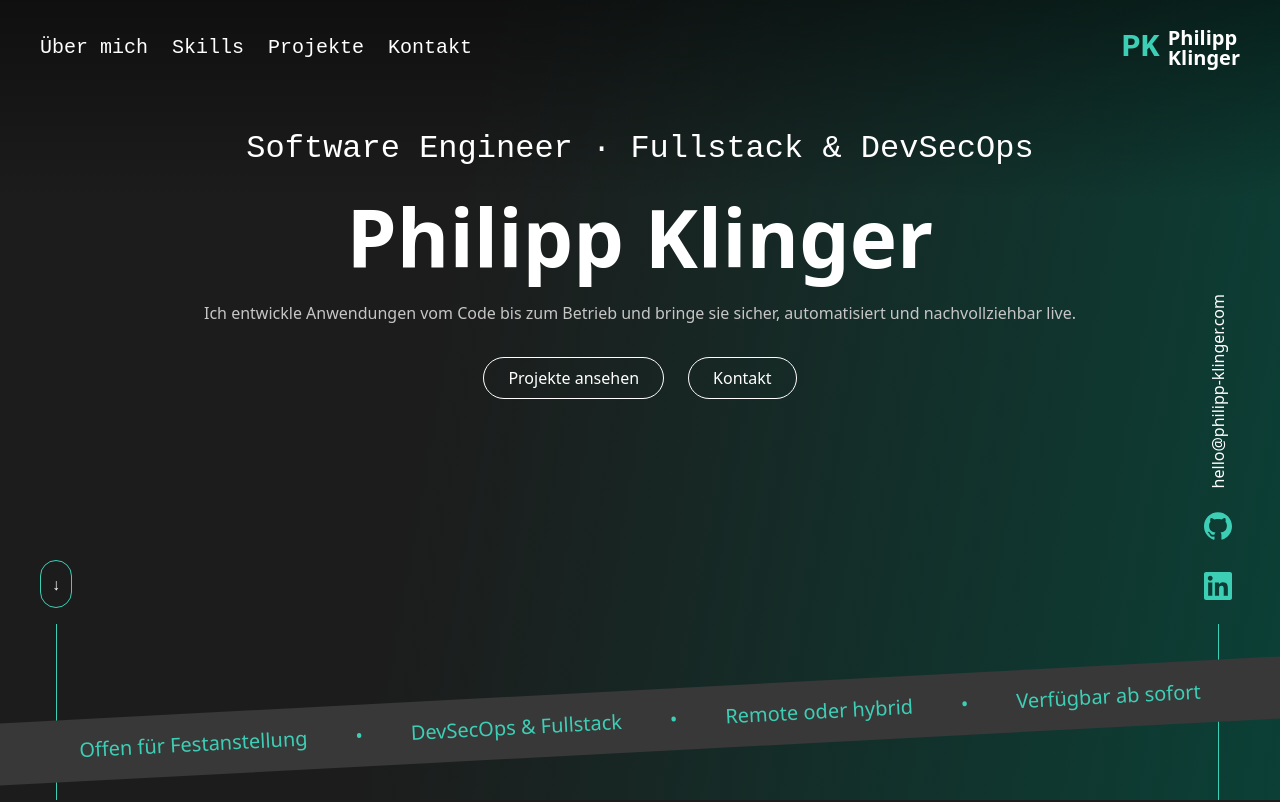
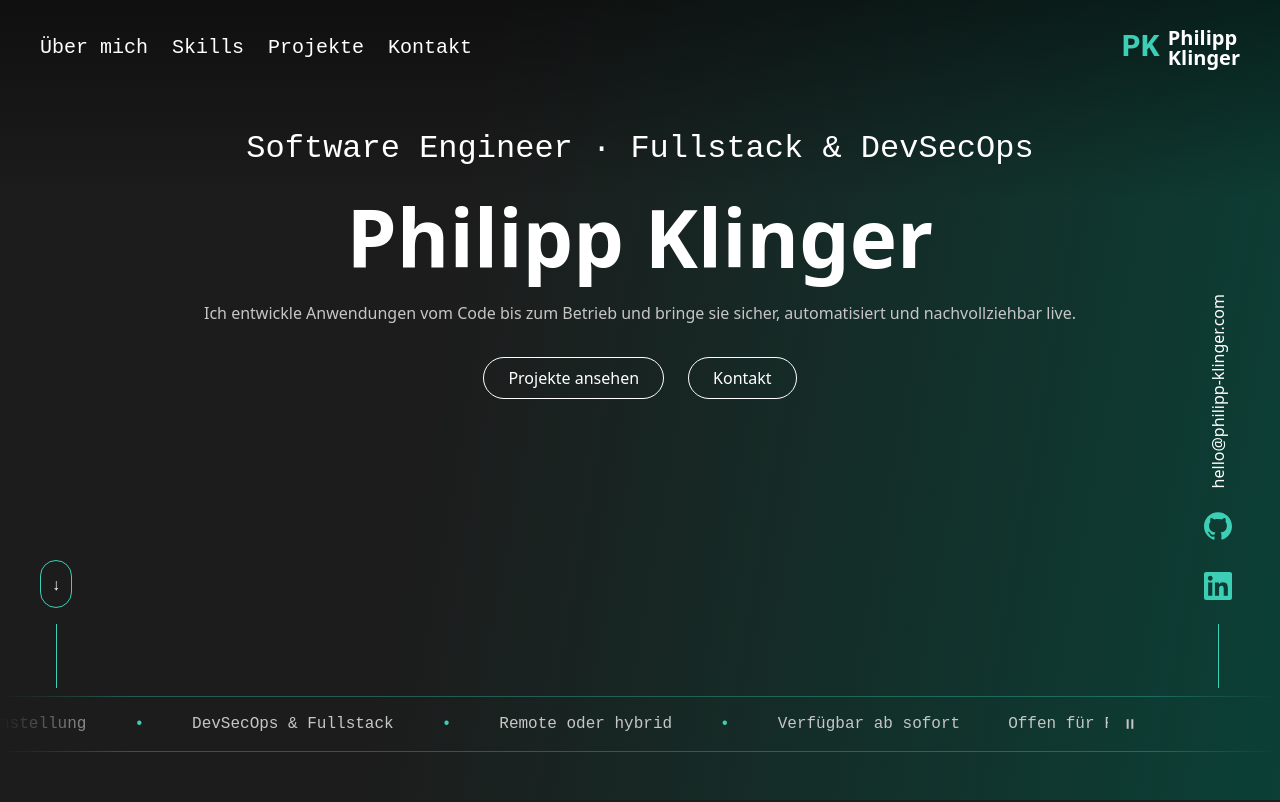
Before and after one commit to PhilippKlinger/philippklinger.com, an Angular app: page / in a window 1280 px wide. Shown: the top 802 px of the page. Built offline with nearby package versions, Linux system fonts and the light colour scheme; a web font is replaced by a local one.

Commit message:
feat(hero): add marquee band, page-wide cursor light and micro-interactions

```diff
--- a/src/app/app.html
+++ b/src/app/app.html
@@ -1,3 +1,5 @@
+<!-- Light that follows the cursor on every page (PK-22); CSS shows it only with hover and motion. -->
+<div class="cursor-light" data-cursor-light aria-hidden="true" [style.translate]="light()"></div>
 <a class="skip-link" href="#main" (click)="skipToContent($event, main)" i18n>Zum Inhalt springen</a>
 <app-header />
 <main #main id="main" tabindex="-1">
--- a/src/app/app.ts
+++ b/src/app/app.ts
@@ -1,4 +1,4 @@
-import { Component } from '@angular/core';
+import { Component, signal } from '@angular/core';
 import { RouterOutlet } from '@angular/router';
 import { Footer } from './layout/footer/footer';
 import { Header } from './layout/header/header';
@@ -8,11 +8,26 @@ import { Header } from './layout/header/header';
   selector: 'app-root',
   styleUrl: './app.scss',
   templateUrl: './app.html',
+  host: { '(window:pointermove)': 'moveLight($event)' },
 })
 export class App {
+  /** Viewport position of the cursor light; null keeps the resting place from the stylesheet. */
+  protected readonly light = signal<string | null>(null);
+  private frame = 0;
+
   // A plain "#main" link would navigate to "/#main" because of <base href="/">.
   protected skipToContent(event: Event, main: HTMLElement): void {
     event.preventDefault();
     main.focus();
   }
+
+  // One update per frame at most: pointermove fires far more often than the screen paints.
+  protected moveLight(event: PointerEvent): void {
+    if (event.pointerType !== 'mouse' || this.frame) return;
+    const { clientX, clientY } = event;
+    this.frame = requestAnimationFrame(() => {
+      this.frame = 0;
+      this.light.set(`${clientX}px ${clientY}px`);
+    });
+  }
 }
--- /dev/null
+++ b/src/app/pages/home/hero/band/band.html
@@ -0,0 +1,31 @@
+<!-- Read once; the moving copies below are decoration (PK-21). -->
+<ul class="visually-hidden">
+  @for (item of availability; track item) {
+    <li>{{ item }}</li>
+  }
+</ul>
+<div class="band-track" aria-hidden="true">
+  @for (copy of copies; track copy) {
+    <ul class="band-items">
+      @for (item of availability; track item) {
+        <li>{{ item }}</li>
+      }
+    </ul>
+  }
+</div>
+<button
+  type="button"
+  class="band-pause"
+  [attr.aria-pressed]="paused()"
+  (click)="togglePause()"
+  i18n-aria-label
+  aria-label="Laufband anhalten"
+>
+  <svg viewBox="0 0 24 24" aria-hidden="true">
+    @if (paused()) {
+      <path d="M8 5v14l11-7z" />
+    } @else {
+      <path d="M7 5h3v14H7zm7 0h3v14h-3z" />
+    }
+  </svg>
+</button>
--- /dev/null
+++ b/src/app/pages/home/hero/band/band.scss
@@ -0,0 +1,99 @@
+@use 'breakpoints' as bp;
+
+// Availability as a slow marquee from right to left (PK-21, Grill 2026-11-04):
+// no background block, hairlines above and below, soft edges. It pauses on hover,
+// on focus and with the button (WCAG 2.2.2); with reduced motion it stands still.
+// The host is the band itself, positioned by the hero.
+:host {
+  position: absolute;
+  bottom: var(--band-bottom);
+  left: 0;
+  display: flex;
+  align-items: center;
+  width: 100%;
+  // Fixed height set by the hero, which keeps its side lines clear of the band.
+  height: var(--band-height);
+  border-block: var(--border-width) solid color-mix(in srgb, var(--color-accent) 35%, transparent);
+  // Mask colours only carry opacity, they are not part of the palette.
+  mask-image: linear-gradient(90deg, transparent, #000 10%, #000 90%, transparent);
+}
+
+.band-track {
+  display: flex;
+  flex: 1;
+  min-width: 0;
+  overflow: hidden;
+}
+
+.band-items {
+  display: flex;
+  flex-shrink: 0;
+  gap: var(--space-xl);
+  margin: 0;
+  padding: 0 var(--space-xl) 0 0;
+  list-style: none;
+  font-family: var(--font-code);
+  font-size: var(--text-sm);
+  white-space: nowrap;
+  color: var(--color-text-muted);
+
+  li + li::before {
+    content: '•';
+    margin-right: var(--space-xl);
+    color: var(--color-accent);
+  }
+
+  @media (prefers-reduced-motion: no-preference) {
+    animation: marquee 40s linear infinite;
+  }
+}
+
+@keyframes marquee {
+  to {
+    translate: -100% 0;
+  }
+}
+
+:host(:hover),
+:host(:focus-within),
+:host(.paused) {
+  .band-items {
+    animation-play-state: paused;
+  }
+}
+
+// Very subtle, but a full 2.75rem target; inside the fade so it stays readable.
+.band-pause {
+  display: grid;
+  flex-shrink: 0;
+  place-items: center;
+  width: 2.75rem;
+  height: 2.75rem;
+  margin-right: 10%;
+  padding: 0;
+  border: 0;
+  background: none;
+  color: var(--color-text-muted);
+  cursor: pointer;
+
+  svg {
+    width: 1rem;
+    height: 1rem;
+    fill: currentColor;
+  }
+
+  &:hover,
+  &:focus-visible {
+    color: var(--color-accent);
+  }
+
+  @media (prefers-reduced-motion: reduce) {
+    display: none;
+  }
+}
+
+@include bp.from(tablet) {
+  .band-items {
+    font-size: var(--text-base);
+  }
+}
--- /dev/null
+++ b/src/app/pages/home/hero/band/band.ts
@@ -0,0 +1,20 @@
+import { Component, signal } from '@angular/core';
+import { availability } from '../../../../../content/profile';
+
+@Component({
+  selector: 'app-band',
+  templateUrl: './band.html',
+  styleUrl: './band.scss',
+  host: { class: 'band', '[class.paused]': 'paused()' },
+})
+export class Band {
+  protected readonly availability = availability;
+  /** Two copies make the marquee seamless: it moves by exactly one copy, then restarts. */
+  protected readonly copies = [0, 1];
+  /** Paused by the visitor (WCAG 2.2.2); hover and focus pause in CSS. */
+  protected readonly paused = signal(false);
+
+  protected togglePause(): void {
+    this.paused.update((paused) => !paused);
+  }
+}
--- a/src/app/pages/home/hero/hero.html
+++ b/src/app/pages/home/hero/hero.html
@@ -1,14 +1,15 @@
 <section class="hero" aria-labelledby="hero-title">
-  <!-- Light that follows the cursor (template); CSS shows it only with hover and motion. -->
-  <div class="cursor-light" data-cursor-light aria-hidden="true" [style.translate]="light()"></div>
-
   <div class="intro">
     <p class="role">{{ profile.role }}</p>
     <h1 id="hero-title" class="name">{{ profile.name }}</h1>
     <p class="claim">{{ profile.claim }}</p>
     <div class="actions">
-      <a class="button" routerLink="/" fragment="projekte" i18n>Projekte ansehen</a>
-      <a class="button" routerLink="/" fragment="kontakt" i18n>Kontakt</a>
+      <a class="button" routerLink="/" fragment="projekte">
+        <span class="button-label" i18n>Projekte ansehen</span>
+      </a>
+      <a class="button" routerLink="/" fragment="kontakt">
+        <span class="button-label" i18n>Kontakt</span>
+      </a>
     </div>
   </div>
 
@@ -54,11 +55,5 @@
     </li>
   </ul>
 
-  <div class="band">
-    <ul class="band-items">
-      @for (item of availability; track item) {
-        <li>{{ item }}</li>
-      }
-    </ul>
-  </div>
+  <app-band />
 </section>
--- a/src/app/pages/home/hero/hero.scss
+++ b/src/app/pages/home/hero/hero.scss
@@ -10,36 +10,20 @@
   // Side bars: three 2.75rem targets plus their line that runs behind the band.
   --side-gap: var(--space-xs);
   --side-line: calc(var(--space-section) + var(--space-xl) + var(--space-xs));
+  // The band is transparent, so the side lines end above it instead of running through it.
+  --band-bottom: var(--space-xl);
+  --band-height: 3.5rem;
+  --band-clear: calc(var(--band-bottom) + var(--band-height) + var(--space-xs));
   // Below desktop the side bars sit under the centred text, so the hero reserves their height.
   padding: var(--header-height) var(--page-gutter)
     calc(3 * 2.75rem + 3 * var(--side-gap) + var(--side-line) + var(--space-sm));
   overflow: hidden;
   background:
     linear-gradient(180deg, rgb(0 0 0 / 45%), transparent 25%),
-    linear-gradient(100deg, var(--color-bg) 35%, var(--color-glow));
+    // Transparent instead of the page colour, so the cursor light behind shows through (PK-22).
+    linear-gradient(100deg, transparent 35%, var(--color-glow));
 }
 
-// Hidden unless the device can hover and motion is welcome (spec 3.4).
-.cursor-light {
-  display: none;
-  position: absolute;
-  top: 0;
-  left: 0;
-  width: 40rem;
-  height: 40rem;
-  margin: -20rem 0 0 -20rem;
-  border-radius: 50%;
-  background: radial-gradient(closest-side, var(--color-glow), transparent);
-  translate: 75vw 30vh;
-  transition: translate 0.3s ease-out;
-  pointer-events: none;
-
-  @media (hover: hover) and (prefers-reduced-motion: no-preference) {
-    display: block;
-  }
-}
-
-// Positioned, so it paints above the cursor light.
 .intro {
   position: relative;
   display: flex;
@@ -74,7 +58,11 @@
   margin-top: var(--space-sm);
 }
 
+// The label rolls up once on hover and focus; its text shadow is the copy that
+// rolls in from below (PK-28). Shadow text is not read, the name stays the label.
 .button {
+  --roll: 2em;
+  overflow: hidden;
   padding: var(--space-xs) var(--space-md);
   border: var(--border-width) solid var(--color-text);
   border-radius: var(--radius-pill);
@@ -86,24 +74,34 @@
     border-color: var(--color-accent);
     background: var(--color-accent);
     color: var(--color-bg);
+
+    .button-label {
+      translate: 0 calc(-1 * var(--roll));
+    }
   }
+}
+
+.button-label {
+  display: block;
+  text-shadow: 0 var(--roll) currentColor;
+  transition: translate 0.35s ease;
 }
 
 // Decorative side elements: scroll hint left, contact right, each with a line.
 .scroll-down,
 .social {
   position: absolute;
-  bottom: 0;
+  bottom: var(--band-clear);
   display: flex;
   flex-direction: column;
   align-items: center;
   gap: var(--side-gap);
 
-  // The line runs behind the band, so arrow and icons stay above it (template).
+  // The line ends above the transparent band (PK-21).
   &::after {
     content: '';
     width: var(--border-width);
-    height: var(--side-line);
+    height: calc(var(--side-line) - var(--band-clear));
     background: var(--color-accent);
   }
 }
@@ -121,6 +119,19 @@
     border: var(--border-width) solid var(--color-accent);
     border-radius: var(--radius-pill);
   }
+
+  // Three soft floats, then rest: under 5 s, so no pause control is needed (WCAG 2.2.2).
+  @media (prefers-reduced-motion: no-preference) {
+    span {
+      animation: float 1.5s ease-in-out 0.5s 3;
+    }
+  }
+}
+
+@keyframes float {
+  50% {
+    translate: 0 0.375rem;
+  }
 }
 
 .social {
@@ -128,6 +139,34 @@
   margin: 0;
   padding: 0;
   list-style: none;
+
+  // A dot appears left of the link on hover and focus (PK-28).
+  a {
+    position: relative;
+
+    &::before {
+      content: '';
+      position: absolute;
+      top: 50%;
+      left: calc(-1 * var(--space-xs));
+      width: 0.375rem;
+      height: 0.375rem;
+      margin-top: -0.1875rem;
+      border-radius: 50%;
+      background: var(--color-accent);
+      opacity: 0;
+      scale: 0;
+      transition:
+        opacity 0.2s ease,
+        scale 0.2s ease;
+    }
+
+    &:hover::before,
+    &:focus-visible::before {
+      opacity: 1;
+      scale: 1;
+    }
+  }
 }
 
 .email {
@@ -172,34 +211,6 @@
   }
 }
 
-// Static availability line; the template's marquee would need a pause control.
-.band {
-  position: absolute;
-  bottom: var(--space-xl);
-  left: -5%;
-  width: 110%;
-  padding-block: var(--space-sm);
-  background: var(--color-band);
-  transform: rotate(-3deg);
-}
-
-.band-items {
-  display: flex;
-  justify-content: center;
-  gap: var(--space-xl);
-  margin: 0;
-  padding: 0 var(--page-gutter);
-  list-style: none;
-  font-size: var(--text-base);
-  white-space: nowrap;
-  color: var(--color-accent);
-
-  li + li::before {
-    content: '•';
-    margin-right: var(--space-xl);
-  }
-}
-
 @include bp.from(tablet) {
   .hero {
     --side-gap: var(--space-sm);
@@ -224,10 +235,6 @@
     height: auto;
     clip-path: none;
   }
-
-  .band-items {
-    font-size: var(--text-lg);
-  }
 }
 
 // Side bars stand left and right of the centred text, no reserved height needed.
--- a/src/styles/_tokens.scss
+++ b/src/styles/_tokens.scss
@@ -7,7 +7,6 @@
   --color-glow: #0b4036;
   --color-surface: #1f2e2b;
   --color-surface-strong: #26524b;
-  --color-band: #383838;
   --color-accent: #3dcfb6;
   --color-text: #ffffff;
   --color-text-muted: #c6c6c6;
```
Also changed, not shown: src/app/app.scss (+27 -0 lines), src/app/pages/home/hero/hero.ts (+4 -14 lines), 1 other file (tests, documents, lock files or other folders).
